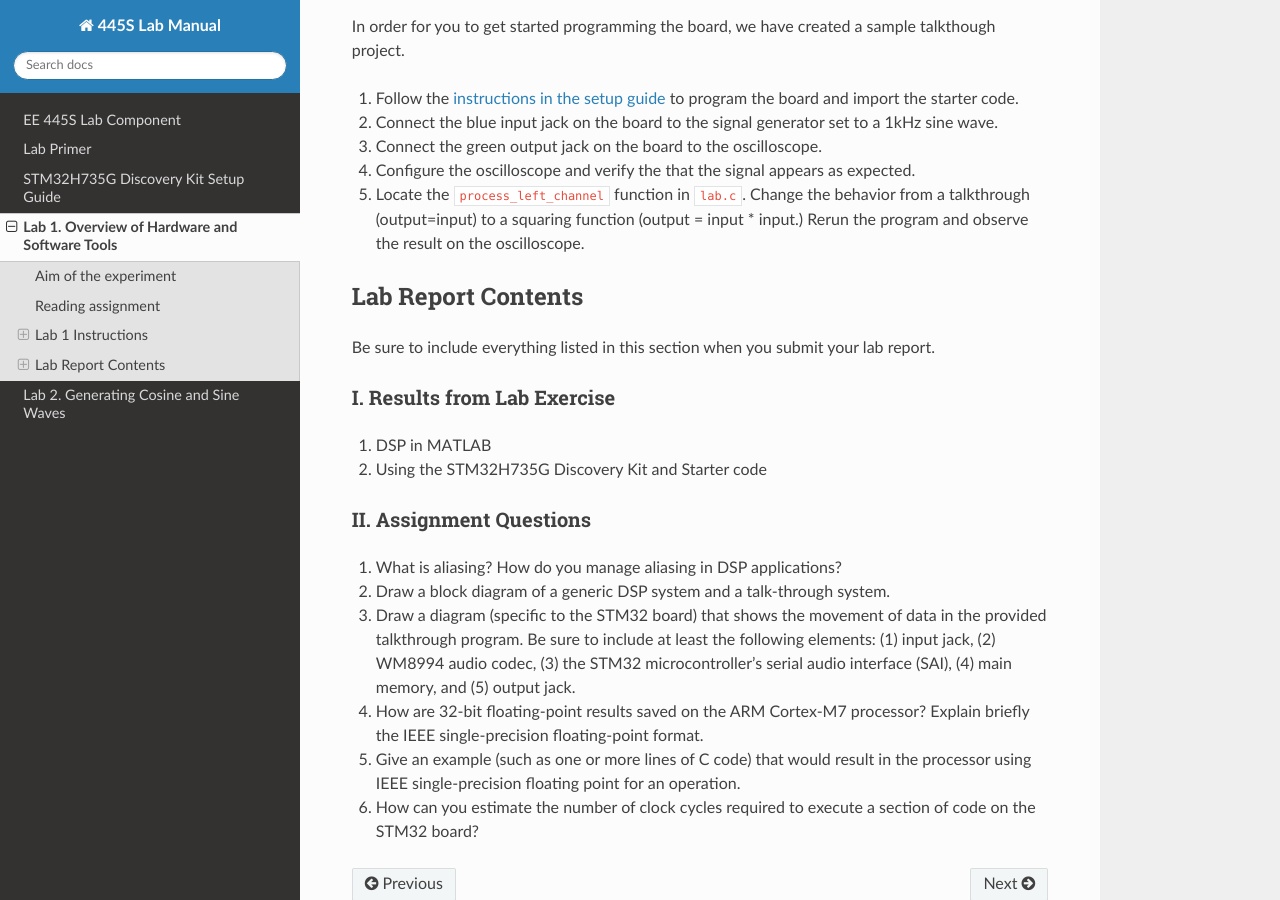
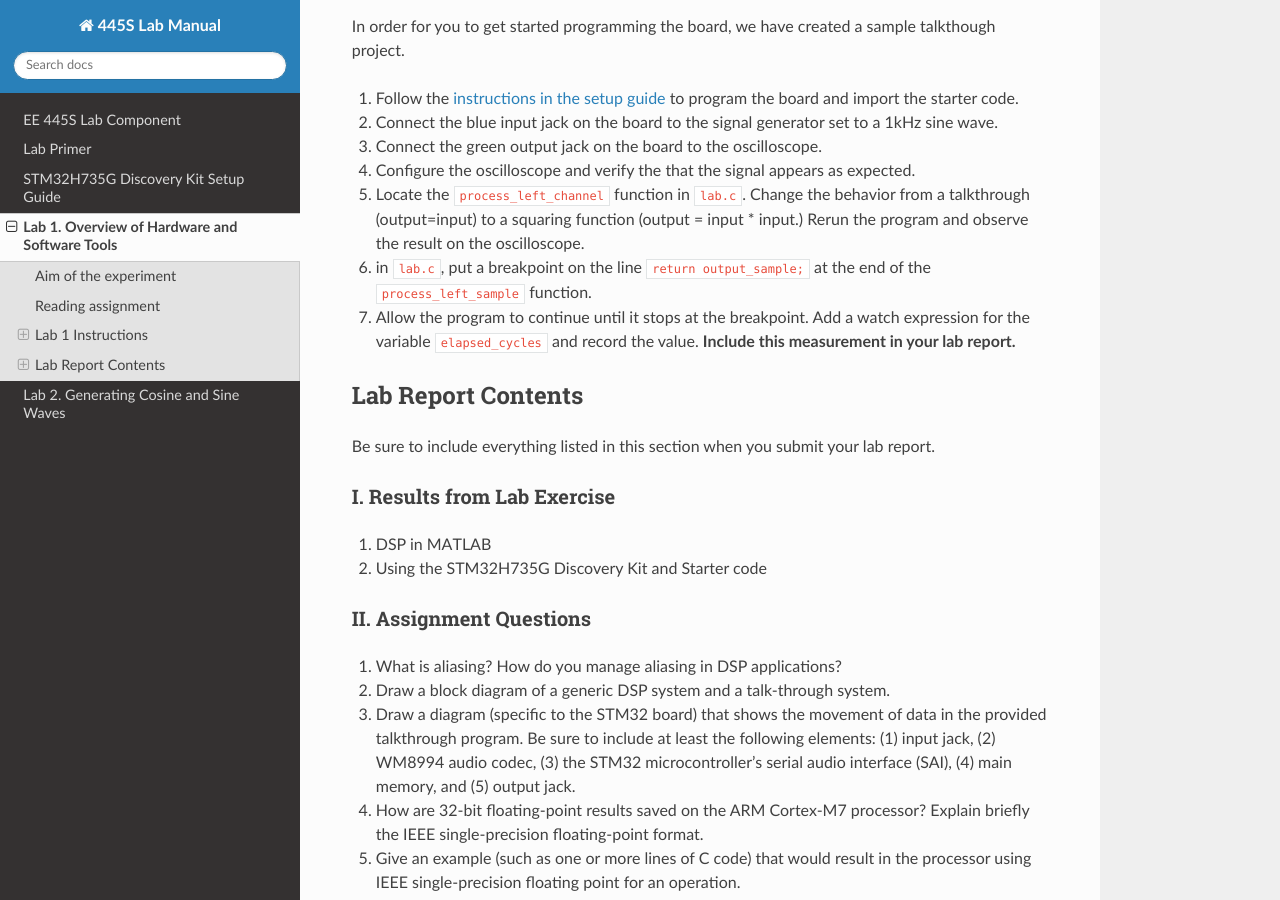
Before and after one commit to danjacobellis/EE445S-lab, a Sphinx documentation site: the page built from docs/lab1.md, in a window 1280 px wide and 900 px high, scrolled down 2333 px. Built offline with Sphinx 7.4.7 and the Read the Docs theme 2.0.0, drawn with Linux system fonts in a browser that asks for light colours.

Commit message:
added clock cycle measurement

```diff
--- a/docs/lab1.md
+++ b/docs/lab1.md
@@ -109,6 +109,11 @@ In order for you to get started programming the board, we have created a sample
 
 5. Locate the `process_left_channel` function in `lab.c`. Change the behavior from a talkthrough (output=input) to a squaring function (output = input * input.) Rerun the program and observe the result on the oscilloscope.
 
+6. in `lab.c`, put a breakpoint on the line `return output_sample;` at the end of the `process_left_sample` function.
+
+7. Allow the program to continue until it stops at the breakpoint. Add a watch expression for the variable `elapsed_cycles` and record the value. **Include this measurement in your lab report.**
+
+
 ## Lab Report Contents
 
 Be sure to include everything listed in this section when you submit your lab report.
```
